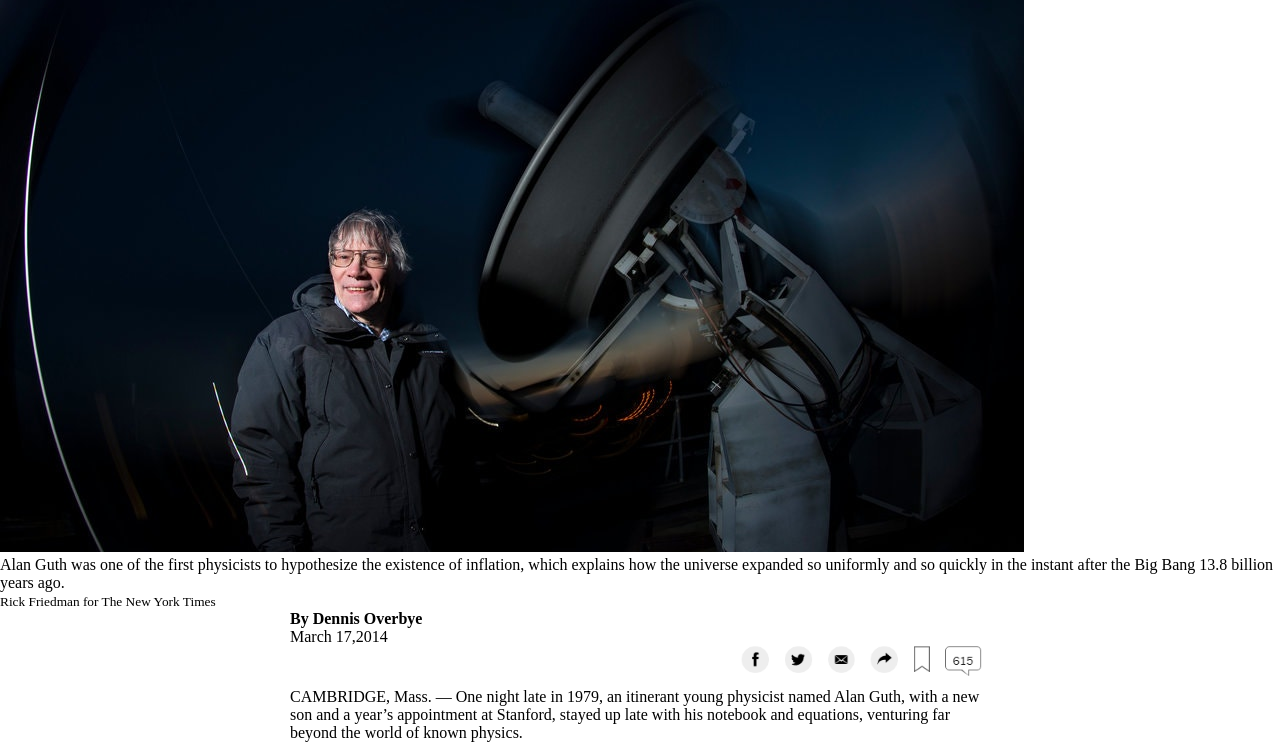
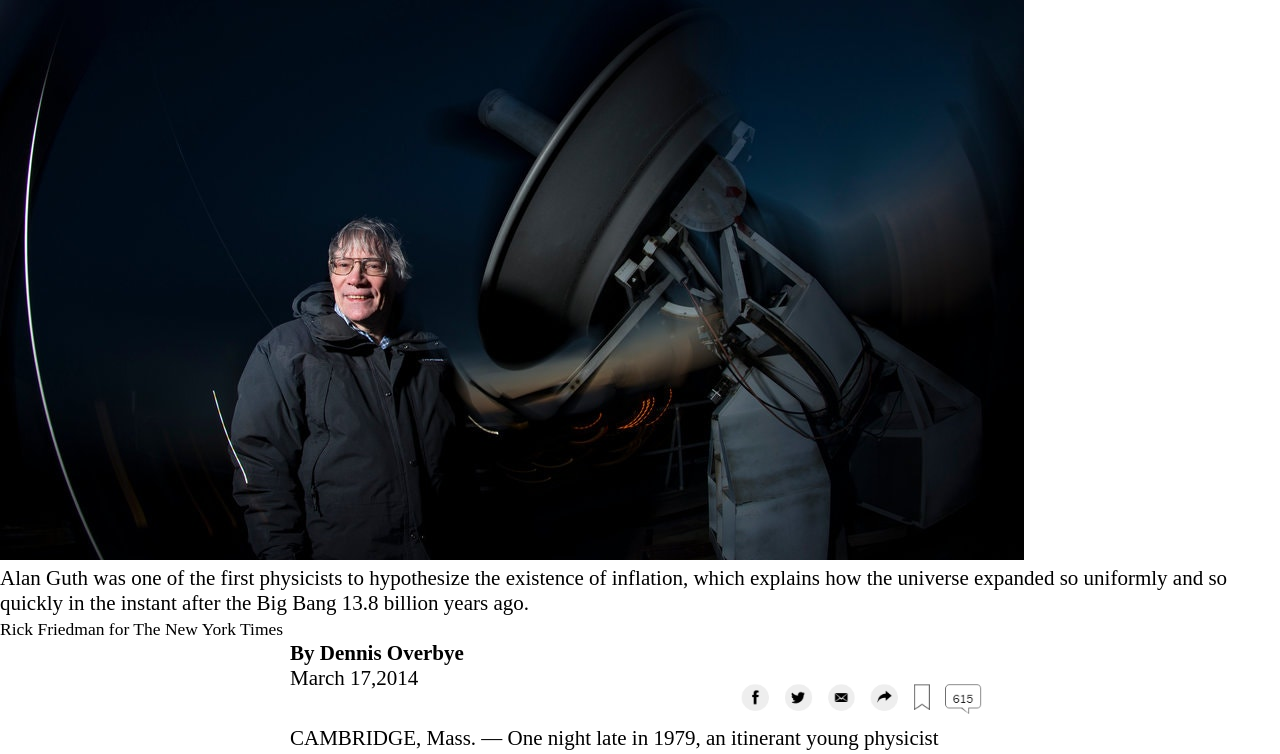
Before and after one commit to mikenath223/Positioning-and-Floating-Elements, a plain HTML site: page index.html in a window 1280 px wide. Shown: the part 152-906 px from the top of the page. Drawn offline with Linux system fonts and the light colour scheme.

Commit message:
increased body font size

```diff
--- a/style/style-top.css
+++ b/style/style-top.css
@@ -1,4 +1,8 @@
 /* * {border: 1px solid red;} */
+
+body {
+  font-size: 21px;
+}
 
 *,*:before,*:after {
   padding: 0;
```
